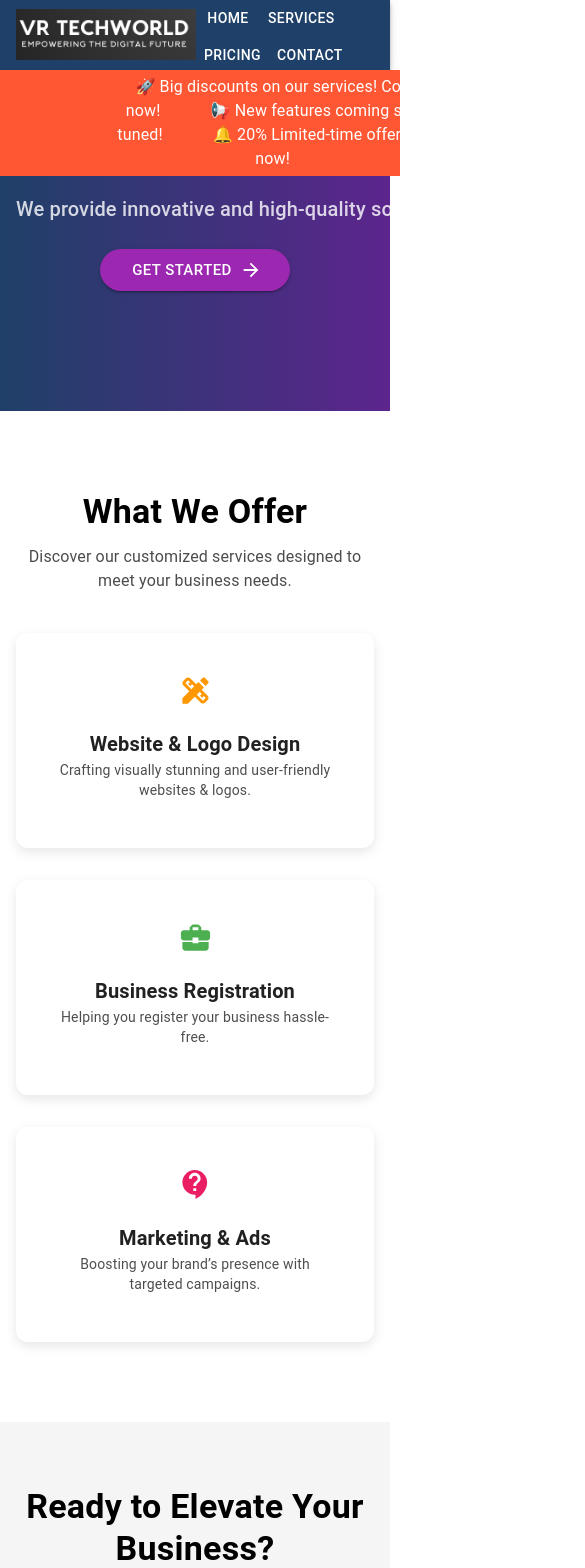
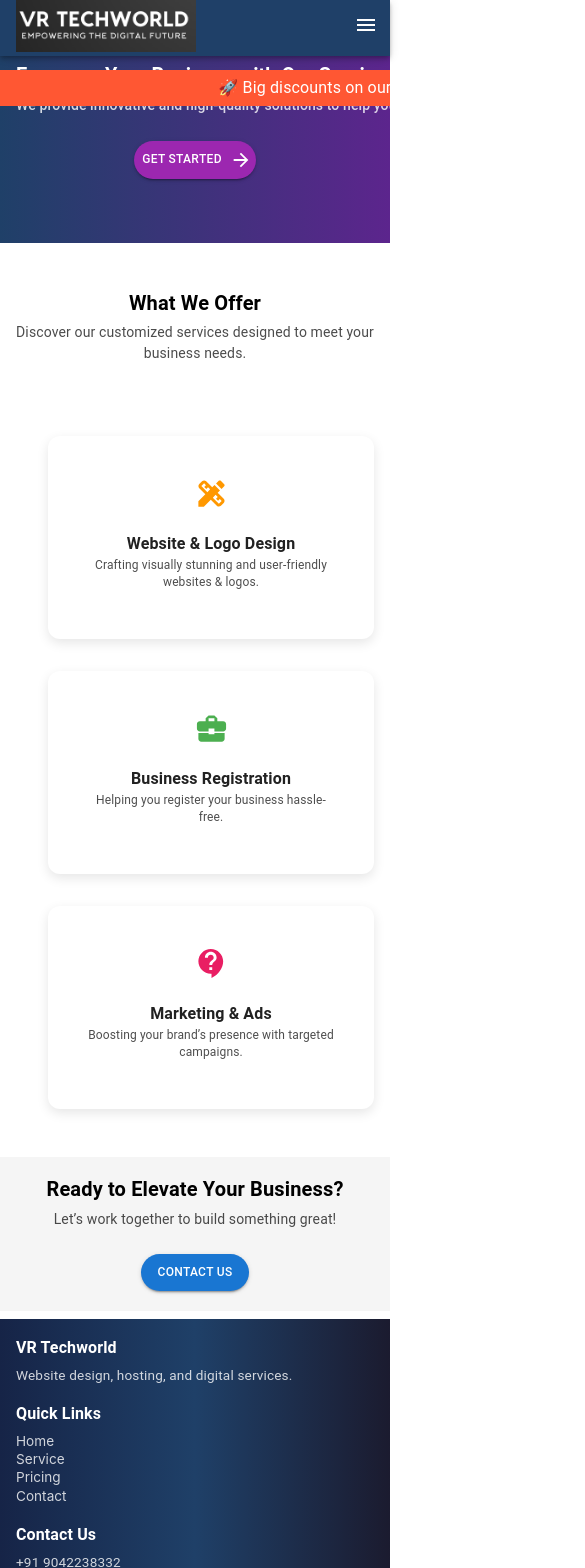
Before and after one commit to vinodreddy52/vr-techworld, a React (Create React App) app: page / in a window 390 px wide. Shown: the top 1568 px of the page, 585 px wide, since content can reach past the window. Built offline with nearby package versions, Linux system fonts and the light colour scheme.

Commit message:
mobile responsive screen fixed

```diff
--- a/src/components/FlashNews.js
+++ b/src/components/FlashNews.js
@@ -8,35 +8,43 @@ const FlashNews = () => {
     "🔔 20% Limited-time offers available now!",
   ];
 
+  //const [isHovered, setIsHovered] = useState(false);
+
   return (
-    <Box className="flash_news" sx={{
-        position: "fixed",  // Stick to the top
-        top: 70,
+    <Box
+      sx={{
+        position: "fixed",
+        top: 70, // Adjust based on navbar height
         left: 0,
         width: "100%",
         background: "#FF5733",
         color: "white",
-        padding: "5px",
-        textAlign: "center",
-        zIndex: 2000,
-    }}>
-      <Typography
-        component="div"
+        padding: "6px 0",
+        overflow: "hidden",
+        zIndex: 1000,
+        fontSize: { xs: "12px", sm: "14px", md: "16px" },
+      }}
+    >
+      <Box
         sx={{
-          display: "inline-block",
-          animation: "scrollText 15s linear infinite",
+          display: "flex",
+          gap: "50px", // Space between news items
+          whiteSpace: "nowrap",
+          animation: "scrollText 25s linear infinite", // Slower scrolling
           "@keyframes scrollText": {
             from: { transform: "translateX(100%)" },
             to: { transform: "translateX(-100%)" },
           },
         }}
+        //onMouseEnter={() => setIsHovered(true)}
+        //onMouseLeave={() => setIsHovered(false)}
       >
-        {newsItems.map((news, index) => (
-          <span key={index} style={{ marginRight: "50px" }}>
+        {newsItems.concat(newsItems).map((news, index) => ( // Duplicate for seamless loop
+          <Typography key={index} sx={{ display: "inline-block" }}>
             {news}
-          </span>
+          </Typography>
         ))}
-      </Typography>
+      </Box>
     </Box>
   );
 };
--- a/src/components/Navbar.js
+++ b/src/components/Navbar.js
@@ -1,16 +1,28 @@
-import React from "react";
-import { AppBar, Toolbar,  Button, Box } from "@mui/material";
+import React, { useState } from "react";
+import {
+  AppBar,
+  Toolbar,
+  Button,
+  Box,
+  IconButton,
+  Drawer,
+  List,
+  ListItem,
+  ListItemButton,
+  ListItemText,
+} from "@mui/material";
+import MenuIcon from "@mui/icons-material/Menu";
 import { Link as RouterLink, useLocation, useNavigate } from "react-router-dom";
-//import { animateScroll as scroll } from "react-scroll";
 
 const Navbar = () => {
   const location = useLocation();
   const navigate = useNavigate();
+  const [mobileOpen, setMobileOpen] = useState(false);
 
   const handleNavigation = (id) => {
     if (location.pathname !== "/") {
-      navigate("/"); // Navigate to home first
-      setTimeout(() => scrollToSection(id), 300); // Wait for Home to load
+      navigate("/");
+      setTimeout(() => scrollToSection(id), 300);
     } else {
       scrollToSection(id);
     }
@@ -23,31 +35,89 @@ const Navbar = () => {
     }
   };
 
+  const toggleDrawer = (open) => () => {
+    setMobileOpen(open);
+  };
+
   return (
+    <>
       <AppBar position="fixed" sx={{ backgroundColor: "#1F4068" }}>
         <Toolbar>
+          {/* Logo */}
           <Box sx={{ flexGrow: 1 }}>
             <img
               src="/images/white_newlogo.png"
               alt="VR Techworld"
               style={{
-      width: "180px", // Adjust width
+                width: "180px",
                 height: "auto",
                 objectFit: "contain",
-      cursor: "pointer"
+                cursor: "pointer",
               }}
               onClick={() => handleNavigation("home")}
             />
           </Box>
 
-        <Box>
-          <Button color="inherit" onClick={() => handleNavigation("home")}>Home</Button>
-          <Button color="inherit" component={RouterLink} to="/service">Services</Button>
-          <Button color="inherit" component={RouterLink} to="/pricing">Pricing</Button>
-          <Button color="inherit" component={RouterLink} to="/contact">Contact</Button>
+          {/* Desktop Menu (Hidden on Small Screens) */}
+          <Box sx={{ display: { xs: "none", md: "flex" } }}>
+            <Button color="inherit" onClick={() => handleNavigation("home")}>
+              Home
+            </Button>
+            <Button color="inherit" component={RouterLink} to="/service">
+              Services
+            </Button>
+            <Button color="inherit" component={RouterLink} to="/pricing">
+              Pricing
+            </Button>
+            <Button color="inherit" component={RouterLink} to="/contact">
+              Contact
+            </Button>
           </Box>
+
+          {/* Mobile Menu (Drawer) */}
+          <IconButton
+            edge="end"
+            color="inherit"
+            aria-label="menu"
+            onClick={toggleDrawer(true)}
+            sx={{ display: { xs: "block", md: "none" } }}
+          >
+            <MenuIcon />
+          </IconButton>
         </Toolbar>
       </AppBar>
+
+      {/* Mobile Drawer */}
+      <Drawer
+        anchor="right"
+        open={mobileOpen}
+        onClose={toggleDrawer(false)}
+        sx={{ display: { xs: "block", md: "none" } }}
+      >
+        <List sx={{ width: 250 }}>
+          <ListItem disablePadding>
+            <ListItemButton onClick={() => handleNavigation("home")}>
+              <ListItemText primary="Home" />
+            </ListItemButton>
+          </ListItem>
+          <ListItem disablePadding>
+            <ListItemButton component={RouterLink} to="/service">
+              <ListItemText primary="Services" />
+            </ListItemButton>
+          </ListItem>
+          <ListItem disablePadding>
+            <ListItemButton component={RouterLink} to="/pricing">
+              <ListItemText primary="Pricing" />
+            </ListItemButton>
+          </ListItem>
+          <ListItem disablePadding>
+            <ListItemButton component={RouterLink} to="/contact">
+              <ListItemText primary="Contact" />
+            </ListItemButton>
+          </ListItem>
+        </List>
+      </Drawer>
+    </>
   );
 };
 
--- a/src/index.css
+++ b/src/index.css
@@ -26,3 +26,7 @@ code {
 .nav_item:hover {
   background-color: #1976d2 !important;
 }
+.css-rzewj {
+  padding-top: 20px !important;
+  padding-bottom: 20px !important;
+}
--- a/src/pages/Home.js
+++ b/src/pages/Home.js
@@ -3,33 +3,53 @@ import { Container, Box, Typography, Button, Grid, Card, CardContent } from "@mu
 import { ArrowForward, DesignServices, BusinessCenter, ContactSupport } from "@mui/icons-material";
 import { useNavigate } from "react-router-dom";
 
-
 const Home = () => {
   const navigate = useNavigate();
 
   return (
-    <Box>
-      {/* Hero Section */}
-      <Box sx={{
+    <Box sx={{ overflowX: "hidden" }}> {/* Prevents horizontal scrolling */}
+
+      <Box
+        sx={{
           background: "linear-gradient(to right, #1F4068, #5C258D)",
           color: "white",
-        py: 15,
+          py: { xs: 8, sm: 10, md: 15 },
           textAlign: "center",
-        whiteSpace:'nowrap'
-      }}>
-        <Container maxWidth="md">
-          <Typography variant="h3" fontWeight="bold" gutterBottom>
+        }}
+      >
+        <Container maxWidth="md" style={{whiteSpace:'nowrap'}}>
+          <Typography
+            variant="h3"
+            fontWeight="bold"
+            gutterBottom
+            sx={{
+              fontSize: { xs: "20px", sm: "24px", md: "36px", lg: "42px" },
+            }}
+          >
             Empower Your Business with Our Services
           </Typography>
-          <Typography variant="h6" sx={{ opacity: 0.8, mb: 3 }}>
+          <Typography
+            variant="h6"
+            sx={{
+              fontSize: { xs: "14px", sm: "16px", md: "18px", lg: "22px" },
+              opacity: 0.8,
+              mb: 3,
+            }}
+          >
             We provide innovative and high-quality solutions to help your business succeed in the digital era.
           </Typography>
           <Button
             variant="contained"
             color="secondary"
             size="large"
+            href="https://wa.me/919042238332"
+            target="_blank"
             endIcon={<ArrowForward />}
-            sx={{ borderRadius: "30px", px: 4 }}
+            sx={{
+              borderRadius: "30px",
+              px: { xs: 1, sm: 2, md: 3 }, // Reduced padding
+              fontSize: { xs: "12px", sm: "14px", md: "16px" },
+            }}
           >
             Get Started
           </Button>
@@ -37,41 +57,79 @@ const Home = () => {
       </Box>
 
       {/* Services Overview */}
-      <Container sx={{ py: 10 }}>
-        <Typography variant="h4" fontWeight="bold" align="center" gutterBottom>
+      <Container sx={{ py: { xs: 6, sm: 8, md: 4 }, overflowX: "hidden" }}>
+        <Typography
+          variant="h4"
+          fontWeight="bold"
+          align="center"
+          gutterBottom
+          sx={{
+            fontSize: { xs: "20px", sm: "24px", md: "28px" },
+          }}
+        >
           What We Offer
         </Typography>
-        <Typography variant="body1" align="center" sx={{ opacity: 0.7, mb: 5 }}>
+        <Typography
+          variant="body1"
+          align="center"
+          sx={{
+            fontSize: { xs: "14px", sm: "16px", md: "18px" },
+            opacity: 0.7,
+            mb: 5,
+          }}
+        >
           Discover our customized services designed to meet your business needs.
         </Typography>
 
-        <Grid container spacing={4}>
-          {[{
+        <Grid container spacing={4} sx={{ width: "100%", margin: "0 auto" }}>
+          {[
+            {
               icon: <DesignServices fontSize="large" sx={{ color: "#FF9800" }} />,
               title: "Website & Logo Design",
-            description: "Crafting visually stunning and user-friendly websites & logos."
-          }, {
+              description: "Crafting visually stunning and user-friendly websites & logos.",
+            },
+            {
               icon: <BusinessCenter fontSize="large" sx={{ color: "#4CAF50" }} />,
               title: "Business Registration",
-            description: "Helping you register your business hassle-free."
-          }, {
+              description: "Helping you register your business hassle-free.",
+            },
+            {
               icon: <ContactSupport fontSize="large" sx={{ color: "#E91E63" }} />,
               title: "Marketing & Ads",
-            description: "Boosting your brand’s presence with targeted campaigns."
-          }].map((service, index) => (
-            <Grid item xs={12} sm={4} key={index}>
-              <Card sx={{
+              description: "Boosting your brand’s presence with targeted campaigns.",
+            },
+          ].map((service, index) => (
+            <Grid item xs={12} sm={6} md={4} key={index}>
+              <Card
+                sx={{
                   textAlign: "center",
                   p: 3,
                   boxShadow: "0px 4px 12px rgba(0, 0, 0, 0.1)",
                   borderRadius: "12px",
                   transition: "0.3s",
                   "&:hover": { transform: "scale(1.05)", boxShadow: "0px 8px 20px rgba(0, 0, 0, 0.15)" },
-              }}>
+                }}
+              >
                 <CardContent>
                   <Box mb={2}>{service.icon}</Box>
-                  <Typography variant="h6" fontWeight="bold">{service.title}</Typography>
-                  <Typography variant="body2" sx={{ opacity: 0.8 }}>{service.description}</Typography>
+                  <Typography
+                    variant="h6"
+                    fontWeight="bold"
+                    sx={{
+                      fontSize: { xs: "16px", sm: "18px", md: "20px" },
+                    }}
+                  >
+                    {service.title}
+                  </Typography>
+                  <Typography
+                    variant="body2"
+                    sx={{
+                      fontSize: { xs: "12px", sm: "14px", md: "16px" },
+                      opacity: 0.8,
+                    }}
+                  >
+                    {service.description}
+                  </Typography>
                 </CardContent>
               </Card>
             </Grid>
@@ -80,17 +138,42 @@ const Home = () => {
       </Container>
 
       {/* Call to Action */}
-      <Box sx={{ textAlign: "center", py: 8, backgroundColor: "#F5F5F5" }}>
-        <Typography variant="h4" fontWeight="bold" gutterBottom>
+      <Box sx={{ textAlign: "center", py: { xs: 6, sm: 8, md: 10 }, backgroundColor: "#F5F5F5" }}>
+        <Typography
+          variant="h4"
+          fontWeight="bold"
+          gutterBottom
+          sx={{
+            fontSize: { xs: "20px", sm: "24px", md: "28px" },
+          }}
+        >
           Ready to Elevate Your Business?
         </Typography>
-        <Typography variant="body1" sx={{ opacity: 0.7, mb: 3 }}>
+        <Typography
+          variant="body1"
+          sx={{
+            fontSize: { xs: "14px", sm: "16px", md: "18px" },
+            opacity: 0.7,
+            mb: 3,
+          }}
+        >
           Let’s work together to build something great!
         </Typography>
-        <Button variant="contained" onClick={() => navigate("/contact")} color="primary" size="large" sx={{ px: 5, borderRadius: "30px" }}>
+        <Button
+          variant="contained"
+          onClick={() => navigate("/contact")}
+          color="primary"
+          size="large"
+          sx={{
+            px: { xs: 2, sm: 3, md: 4 },
+            fontSize: { xs: "12px", sm: "14px", md: "16px" },
+            borderRadius: "30px",
+          }}
+        >
           Contact Us
         </Button>
       </Box>
+
     </Box>
   );
 };
```
Lines whose indentation alone changed are shown as unchanged.
